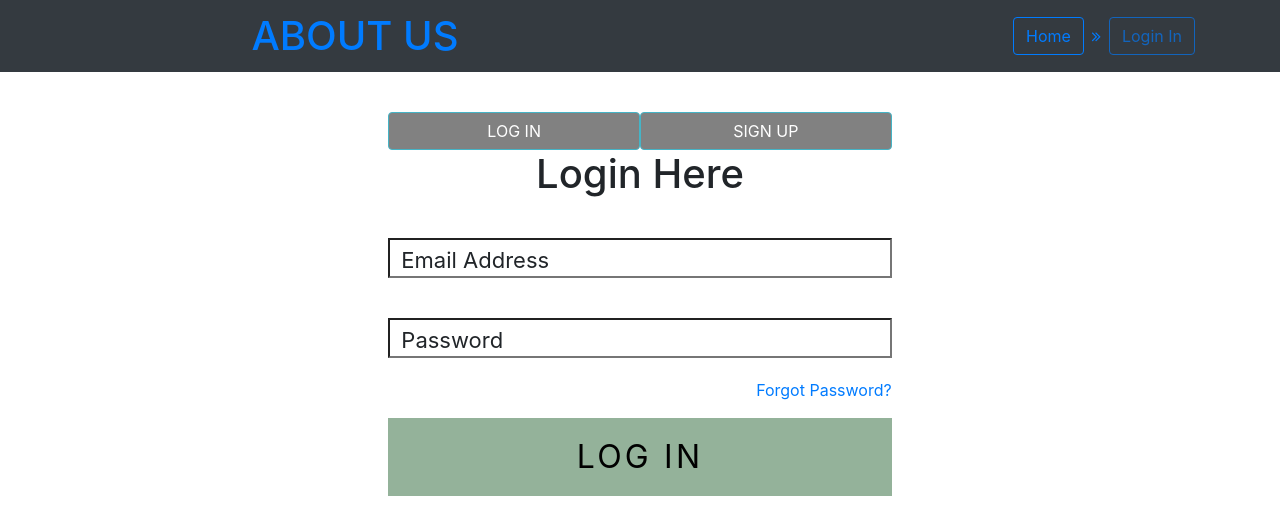
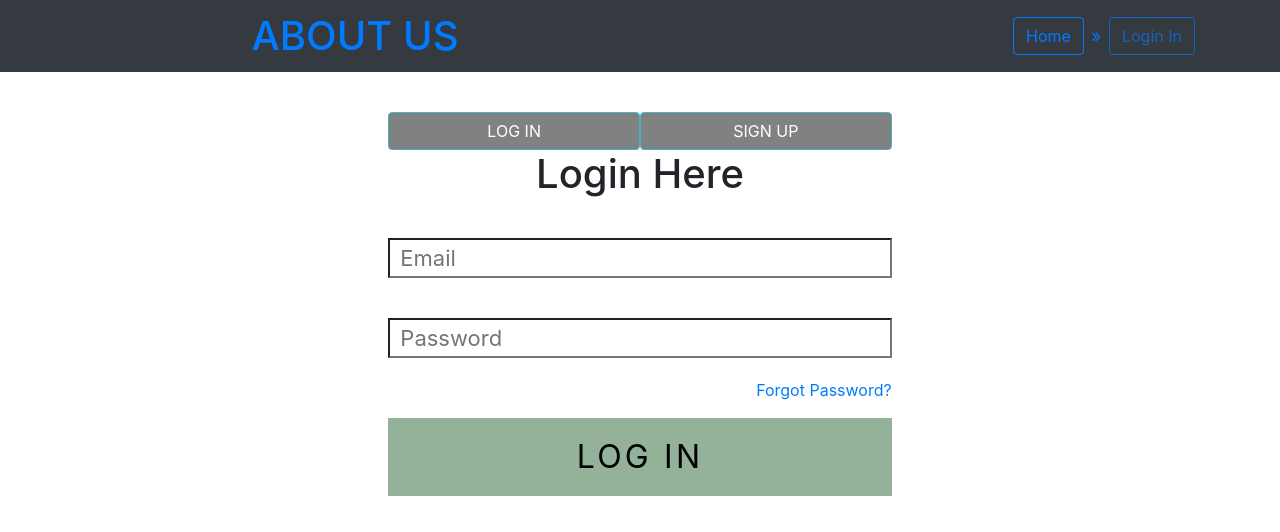
Before and after one commit to Tarunsharma5202/Furniverse, a PHP site: page /user_signup.php in a window 1280 px wide. Shown: the part 76-608 px from the top of the page. Run offline with PHP 8.4, Linux system fonts and the light colour scheme.

Commit message:
modify commit

```diff
--- a/Main.php
+++ b/Main.php
@@ -16,7 +16,7 @@
 
     <!-- nav start -->
 
-    <nav class="navbar navbar-expand-lg bg-secondary navbar-dark py-3 py-lg-0 pl-3 pl-lg-5">
+    <nav style="background-color: #6987A4;" class="navbar navbar-expand-lg navbar-dark py-3 py-lg-0 pl-3 pl-lg-5">
     <a class="navbar-brand" href="#">
     <img src="images/logo.png" alt="Logo" style="width:70px;">
   </a>
--- a/user_signup.php
+++ b/user_signup.php
@@ -94,17 +94,11 @@
                         <form action="/" method="post">
 
                             <div class="field-wrap">
-                                <label>
-                                    Email Address<span class="req text-center"></span>
-                                </label>
-                                <input type="email" required autocomplete="off" />
+                                <input type="email" placeholder="Email" required autocomplete="off" />
                             </div>
 
                             <div class="field-wrap">
-                                <label>
-                                    Password<span class="req text-center"></span>
-                                </label>
-                                <input type="password" required autocomplete="off" />
+                                <input type="password" placeholder="Password" required autocomplete="off" />
                             </div>
 
                             <p class="forgot"><a href="#">Forgot Password?</a></p>
@@ -122,32 +116,20 @@
 
                             <div class="top-row">
                                 <div class="field-wrap">
-                                    <label>
-                                        First Name<span class="req text-center"></span>
-                                    </label>
-                                    <input type="text" required autocomplete="off" />
+                                    <input type="text" placeholder="First Name" required autocomplete="off" />
                                 </div>
 
                                 <div class="field-wrap">
-                                    <label>
-                                        Last Name<span class="req text-center"></span>
-                                    </label>
-                                    <input type="text" required autocomplete="off" />
+                                    <input type="text" placeholder="Last Name" required autocomplete="off" />
                                 </div>
                             </div>
 
                             <div class="field-wrap">
-                                <label>
-                                    Email Address<span class="req text-center"></span>
-                                </label>
-                                <input type="email" required autocomplete="off" />
+                                <input type="email" placeholder="Email Address" required autocomplete="off" />
                             </div>
 
                             <div class="field-wrap">
-                                <label>
-                                    Set A Password<span class="req text-center"></span>
-                                </label>
-                                <input type="password" required autocomplete="off" />
+                                <input type="password" placeholder="Set A Password" required autocomplete="off" />
                             </div>
 
                             <button type="submit" class="button button-block "
```
